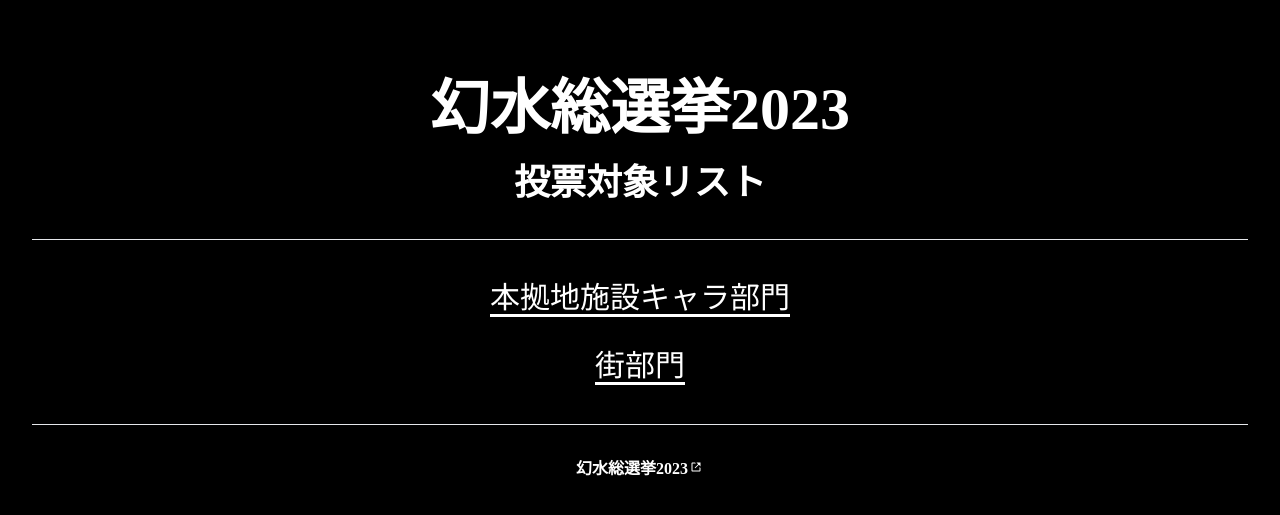
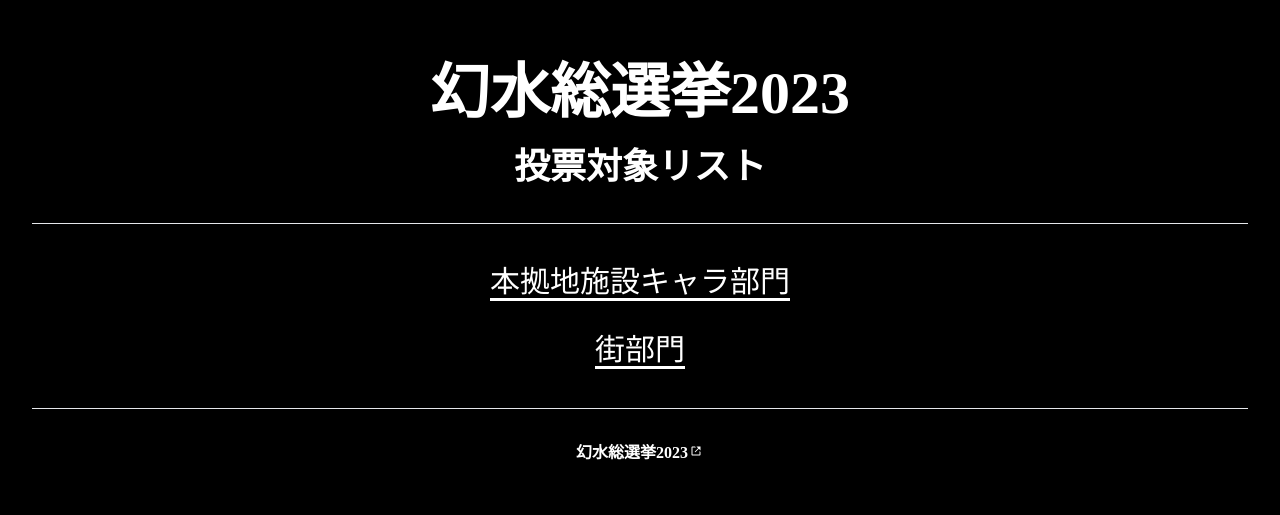
Before and after one commit to true-runes/election-bulletin-2023, a Next.js app: page / in a window 1280 px wide. Shown: the part 109-624 px from the top of the page. Built offline with nearby package versions, Linux system fonts and the light colour scheme.

Commit message:
スタイルを変更してホームページの余白を調整する (#61)

```diff
--- a/src/app/page.tsx
+++ b/src/app/page.tsx
@@ -3,7 +3,7 @@ import { GensosenkyoFooter } from '@/app/components/GensosenkyoFooter'
 
 const Home = async () => {
   return (
-    <div className="relative overflow-hidden pt-20">
+    <div className="relative overflow-hidden pt-16">
       <div className="max-w-[85rem] mx-auto px-4 sm:px-6 lg:px-8 py-10 sm:py-24">
         <div className="text-center">
           <h1 className="text-5xl sm:text-6xl font-bold text-white dark:text-white py-3">
```
